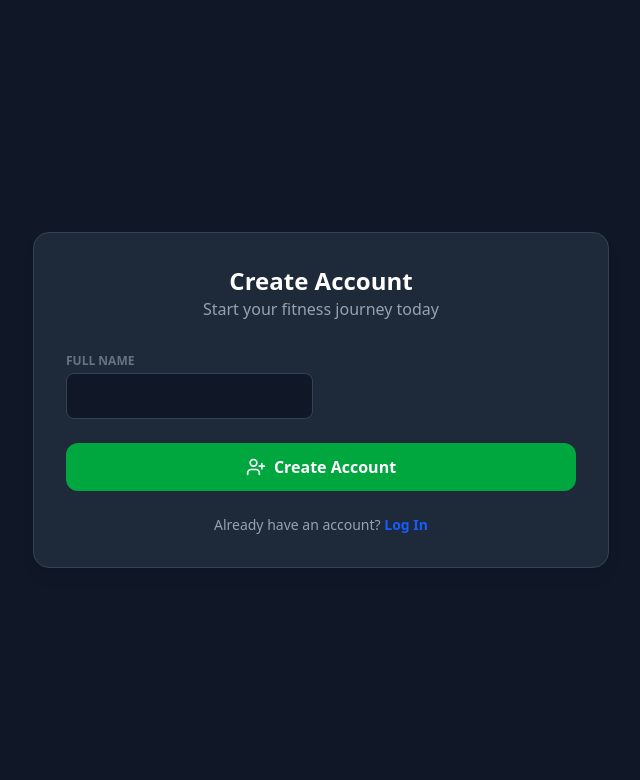
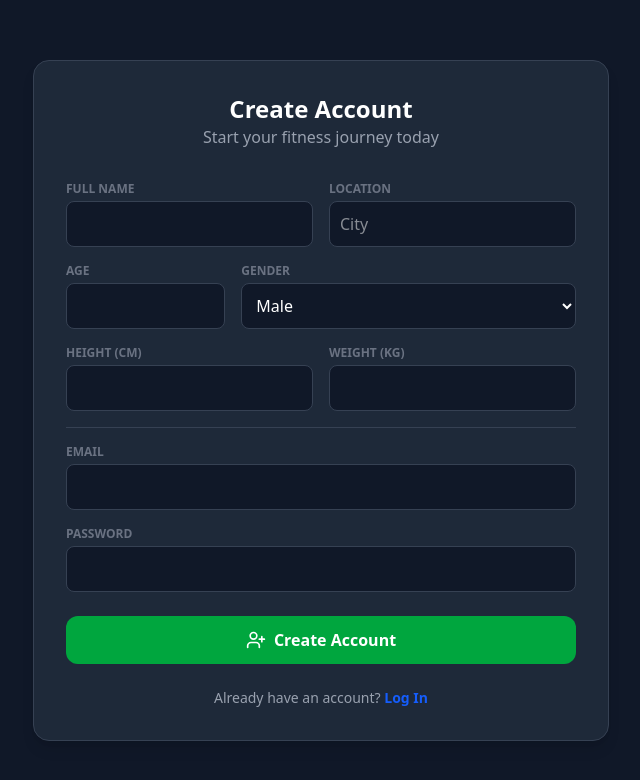
Before and after one commit to ashsingh138/fittrackfrontend, a React (Vite) app: page /signup in a window 1280 px wide. Shown: the top 780 px of the page, without its empty margins (319-959 px from the left). Built offline with nearby package versions, Linux system fonts and the light colour scheme; no server answers.

Commit message:
first commit

```diff
--- a/src/pages/Signup.jsx
+++ b/src/pages/Signup.jsx
@@ -7,9 +7,18 @@ export default function Signup() {
   const { signup } = useAuth();
   const navigate = useNavigate();
 
+  // RESTORED: All data fields
   const [formData, setFormData] = useState({
-    name: '', email: '', password: '', age: '', gender: 'Male', location: '', height: '', weight: ''
+    name: '',
+    email: '',
+    password: '',
+    age: '',
+    gender: 'Male',
+    location: '',
+    height: '', // cm
+    weight: '', // kg
   });
+
   const [error, setError] = useState('');
   const [isLoading, setIsLoading] = useState(false);
 
@@ -21,7 +30,7 @@ export default function Signup() {
     const result = await signup(formData);
 
     if (result.success) {
-      navigate('/');
+      navigate('/'); // Redirect to Dashboard
     } else {
       setError(result.message);
     }
@@ -36,7 +45,7 @@ export default function Signup() {
           <p className="text-gray-500 dark:text-gray-400">Start your fitness journey today</p>
         </div>
 
-        {/* ERROR WARNING BOX */}
+        {/* Professional Error Box */}
         {error && (
           <div className="bg-red-50 dark:bg-red-900/30 border border-red-200 dark:border-red-800 text-red-600 dark:text-red-300 px-4 py-3 rounded-xl mb-6 flex items-start gap-3 text-sm">
             <AlertCircle size={18} className="mt-0.5 shrink-0" />
@@ -45,20 +54,75 @@ export default function Signup() {
         )}
 
         <form onSubmit={handleSubmit} className="space-y-4">
-           {/* ... (Keep your input fields exactly the same as before) ... */}
-           {/* Just verify the Input fields use: onChange={e => { ...; setError(''); }} so typing clears the error */}
-
-           {/* Example Input Update: */}
-           <div className="grid grid-cols-2 gap-4">
+          {/* 1. Name & Location */}
+          <div className="grid grid-cols-2 gap-4">
              <div>
                 <label className="block text-xs font-bold text-gray-500 uppercase mb-1">Full Name</label>
-                <input type="text" required className="w-full bg-gray-50 dark:bg-gray-900 border border-gray-300 dark:border-gray-700 rounded-lg p-2.5 text-gray-900 dark:text-white"
-                 value={formData.name} onChange={e => { setFormData({...formData, name: e.target.value}); setError('') }} />
+                <input type="text" required
+                  className="w-full bg-gray-50 dark:bg-gray-900 border border-gray-300 dark:border-gray-700 rounded-lg p-2.5 text-gray-900 dark:text-white outline-none focus:ring-2 focus:ring-blue-500"
+                  value={formData.name} onChange={e => { setFormData({...formData, name: e.target.value}); setError('') }} />
              </div>
-             {/* ... Repeat setError('') for other inputs ... */}
-           </div>
+             <div>
+                <label className="block text-xs font-bold text-gray-500 uppercase mb-1">Location</label>
+                <input type="text" placeholder="City"
+                  className="w-full bg-gray-50 dark:bg-gray-900 border border-gray-300 dark:border-gray-700 rounded-lg p-2.5 text-gray-900 dark:text-white outline-none focus:ring-2 focus:ring-blue-500"
+                  value={formData.location} onChange={e => { setFormData({...formData, location: e.target.value}); setError('') }} />
+             </div>
+          </div>
 
-           {/* ... Rest of form ... */}
+          {/* 2. Age & Gender */}
+          <div className="grid grid-cols-3 gap-4">
+             <div>
+                <label className="block text-xs font-bold text-gray-500 uppercase mb-1">Age</label>
+                <input type="number" required
+                  className="w-full bg-gray-50 dark:bg-gray-900 border border-gray-300 dark:border-gray-700 rounded-lg p-2.5 text-gray-900 dark:text-white outline-none focus:ring-2 focus:ring-blue-500"
+                  value={formData.age} onChange={e => { setFormData({...formData, age: e.target.value}); setError('') }} />
+             </div>
+             <div className="col-span-2">
+                <label className="block text-xs font-bold text-gray-500 uppercase mb-1">Gender</label>
+                <select
+                  className="w-full bg-gray-50 dark:bg-gray-900 border border-gray-300 dark:border-gray-700 rounded-lg p-2.5 text-gray-900 dark:text-white outline-none focus:ring-2 focus:ring-blue-500"
+                  value={formData.gender} onChange={e => { setFormData({...formData, gender: e.target.value}); setError('') }}>
+                   <option>Male</option>
+                   <option>Female</option>
+                   <option>Other</option>
+                </select>
+             </div>
+          </div>
+
+          {/* 3. Height & Weight */}
+          <div className="grid grid-cols-2 gap-4">
+             <div>
+                <label className="block text-xs font-bold text-gray-500 uppercase mb-1">Height (cm)</label>
+                <input type="number" required
+                  className="w-full bg-gray-50 dark:bg-gray-900 border border-gray-300 dark:border-gray-700 rounded-lg p-2.5 text-gray-900 dark:text-white outline-none focus:ring-2 focus:ring-blue-500"
+                  value={formData.height} onChange={e => { setFormData({...formData, height: e.target.value}); setError('') }} />
+             </div>
+             <div>
+                <label className="block text-xs font-bold text-gray-500 uppercase mb-1">Weight (kg)</label>
+                <input type="number" required
+                  className="w-full bg-gray-50 dark:bg-gray-900 border border-gray-300 dark:border-gray-700 rounded-lg p-2.5 text-gray-900 dark:text-white outline-none focus:ring-2 focus:ring-blue-500"
+                  value={formData.weight} onChange={e => { setFormData({...formData, weight: e.target.value}); setError('') }} />
+             </div>
+          </div>
+
+          {/* 4. Credentials */}
+          <div className="border-t border-gray-200 dark:border-gray-700 pt-4 mt-4">
+            <div className="space-y-4">
+              <div>
+                <label className="block text-xs font-bold text-gray-500 uppercase mb-1">Email</label>
+                <input type="email" required
+                  className="w-full bg-gray-50 dark:bg-gray-900 border border-gray-300 dark:border-gray-700 rounded-lg p-2.5 text-gray-900 dark:text-white outline-none focus:ring-2 focus:ring-blue-500"
+                  value={formData.email} onChange={e => { setFormData({...formData, email: e.target.value}); setError('') }} />
+              </div>
+              <div>
+                <label className="block text-xs font-bold text-gray-500 uppercase mb-1">Password</label>
+                <input type="password" required
+                  className="w-full bg-gray-50 dark:bg-gray-900 border border-gray-300 dark:border-gray-700 rounded-lg p-2.5 text-gray-900 dark:text-white outline-none focus:ring-2 focus:ring-blue-500"
+                  value={formData.password} onChange={e => { setFormData({...formData, password: e.target.value}); setError('') }} />
+              </div>
+            </div>
+          </div>
 
           <button type="submit" disabled={isLoading} className="w-full mt-6 bg-green-600 hover:bg-green-700 disabled:bg-green-400 text-white font-bold py-3 rounded-xl transition-all flex items-center justify-center gap-2">
             {isLoading ? 'Creating Account...' : <><UserPlus size={20} /> Create Account</>}
```
Also changed, not shown: 1 other file (tests, documents, lock files or other folders).
